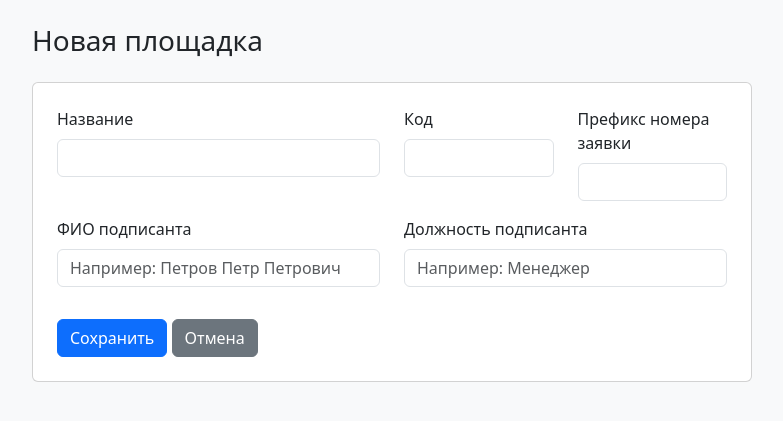
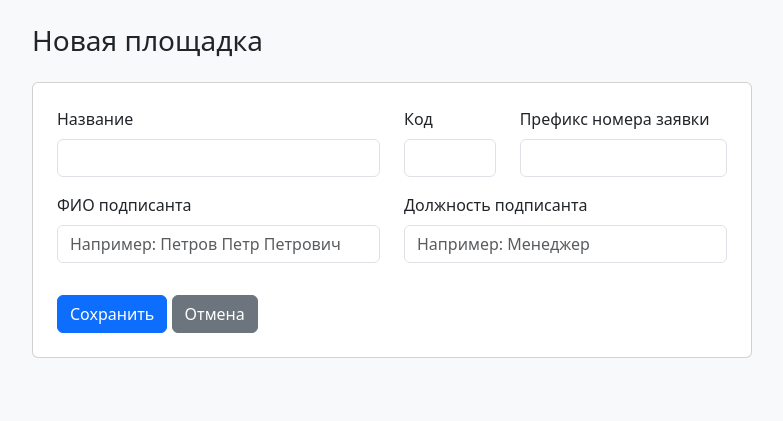
Before and after one commit to LeoCrochet/services_journal, a Django app: page /branches/create/ in a window 1280 px wide. Shown: the part 56-477 px from the top of the page, without its empty margins (50-833 px from the left). Run offline with Django 5.2, Linux system fonts and the light colour scheme; the visitor is signed in with stand-in values (Sample User, id 1); some libraries are stand-ins or nearby versions.

Commit message:
Выровнять поле «Префикс номера заявки» в форме площадки

```diff
--- a/templates/accounts/branch_form.html
+++ b/templates/accounts/branch_form.html
@@ -5,7 +5,7 @@
 {% block content %}
 <h1 class="h3 mb-4">{{ title }}</h1>
 
-<form method="post" class="card p-4" style="max-width: 720px;">
+<form method="post" class="card p-4 branch-form" style="max-width: 720px;">
   {% csrf_token %}
   <div class="row">
     <div class="col-md-6 mb-3">
@@ -13,12 +13,12 @@
       {{ form.name }}
       {% for error in form.name.errors %}<div class="text-danger small">{{ error }}</div>{% endfor %}
     </div>
-    <div class="col-md-3 mb-3">
+    <div class="col-md-2 mb-3">
       <label class="form-label">{{ form.code.label }}</label>
       {{ form.code }}
       {% for error in form.code.errors %}<div class="text-danger small">{{ error }}</div>{% endfor %}
     </div>
-    <div class="col-md-3 mb-3">
+    <div class="col-md-4 mb-3">
       <label class="form-label">{{ form.prefix.label }}</label>
       {{ form.prefix }}
       {% for error in form.prefix.errors %}<div class="text-danger small">{{ error }}</div>{% endfor %}
```
